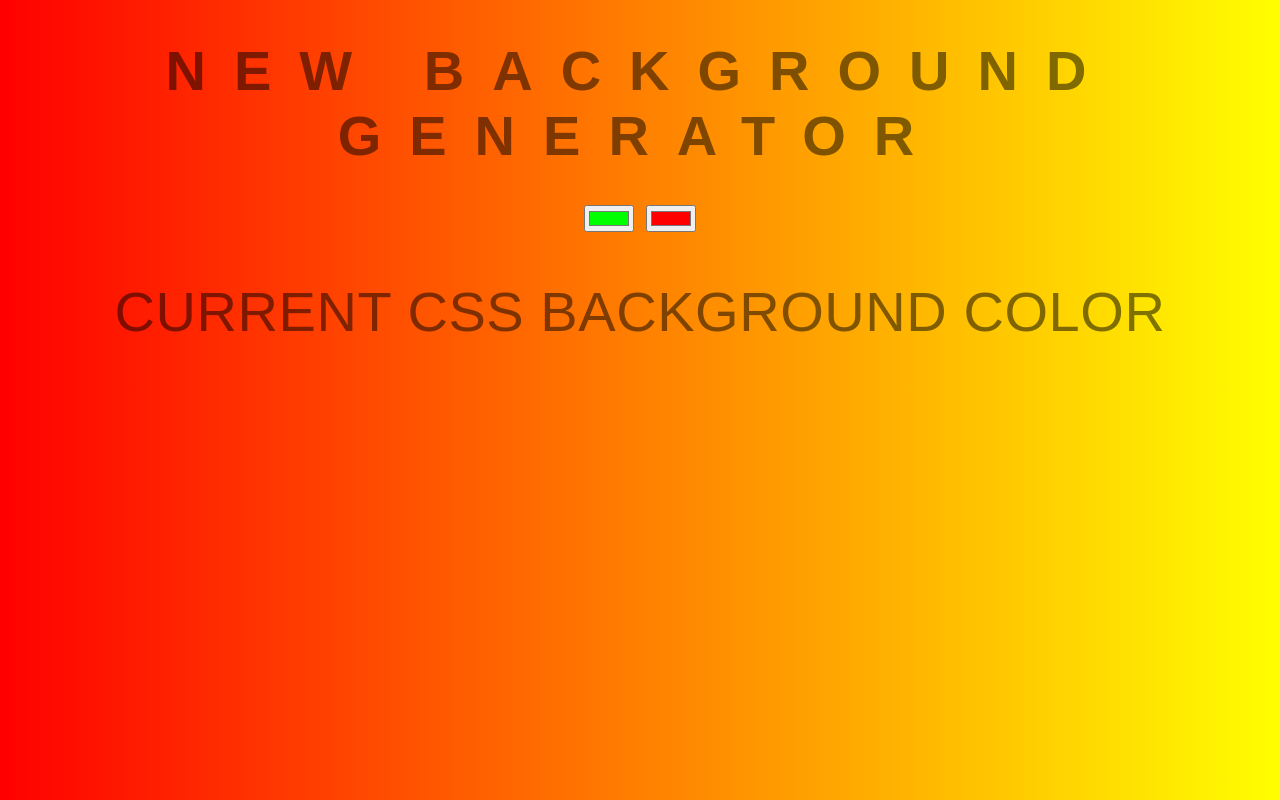
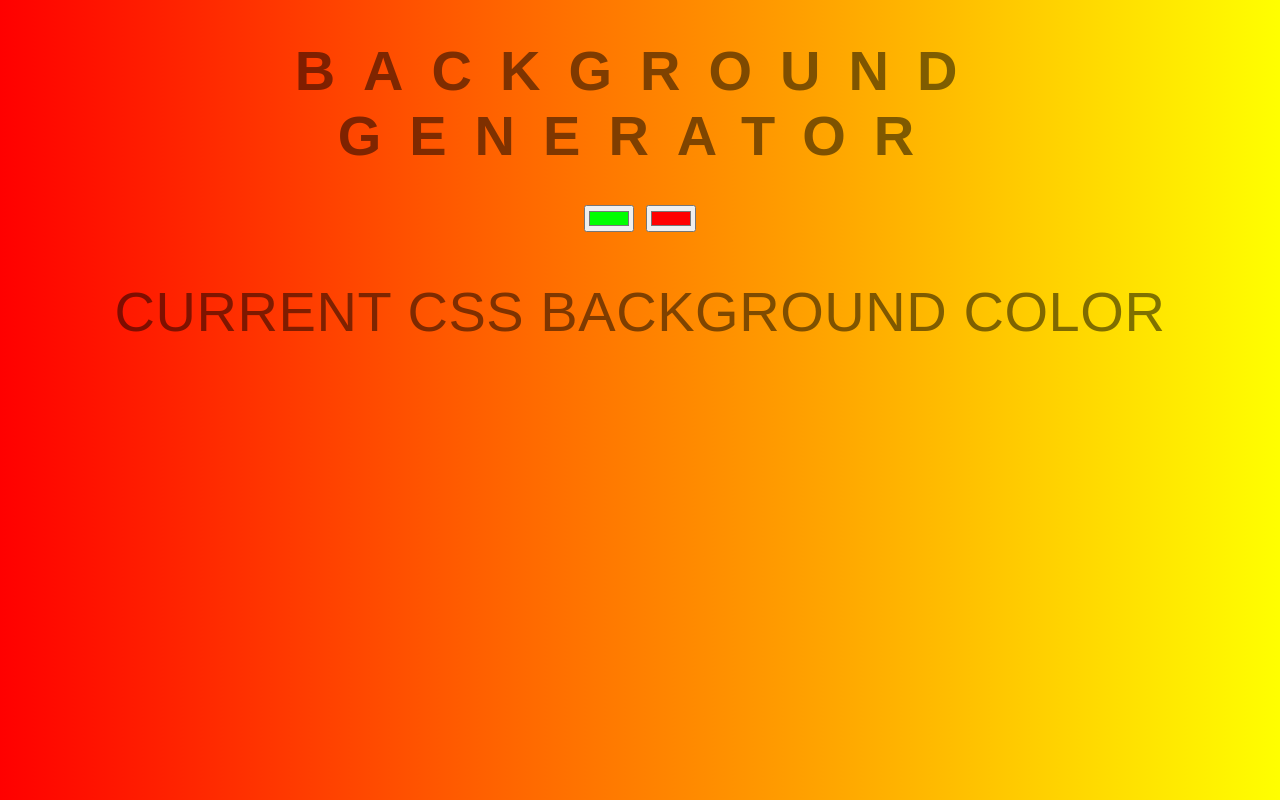
Before and after one commit to aoandrade1/background-generator, a website: page backgrougd_generator_exercise/index.html in a window 1280 px wide. Drawn offline with Linux system fonts and the light colour scheme.

Commit message:
Change header title

```diff
--- a/backgrougd_generator_exercise/index.html
+++ b/backgrougd_generator_exercise/index.html
@@ -6,7 +6,7 @@
     <link rel="stylesheet" type="text/css" href="style.css">
 </head>
 <body id="gradient">
-    <h1>New Background Generator</h1>
+    <h1>Background Generator</h1>
     <input class="color1" type="color" name="color1" value="#00ff00">
     <input class="color2" type="color" name="color2" value="#ff0000">
     <h2>Current CSS Background Color</h2>
```
